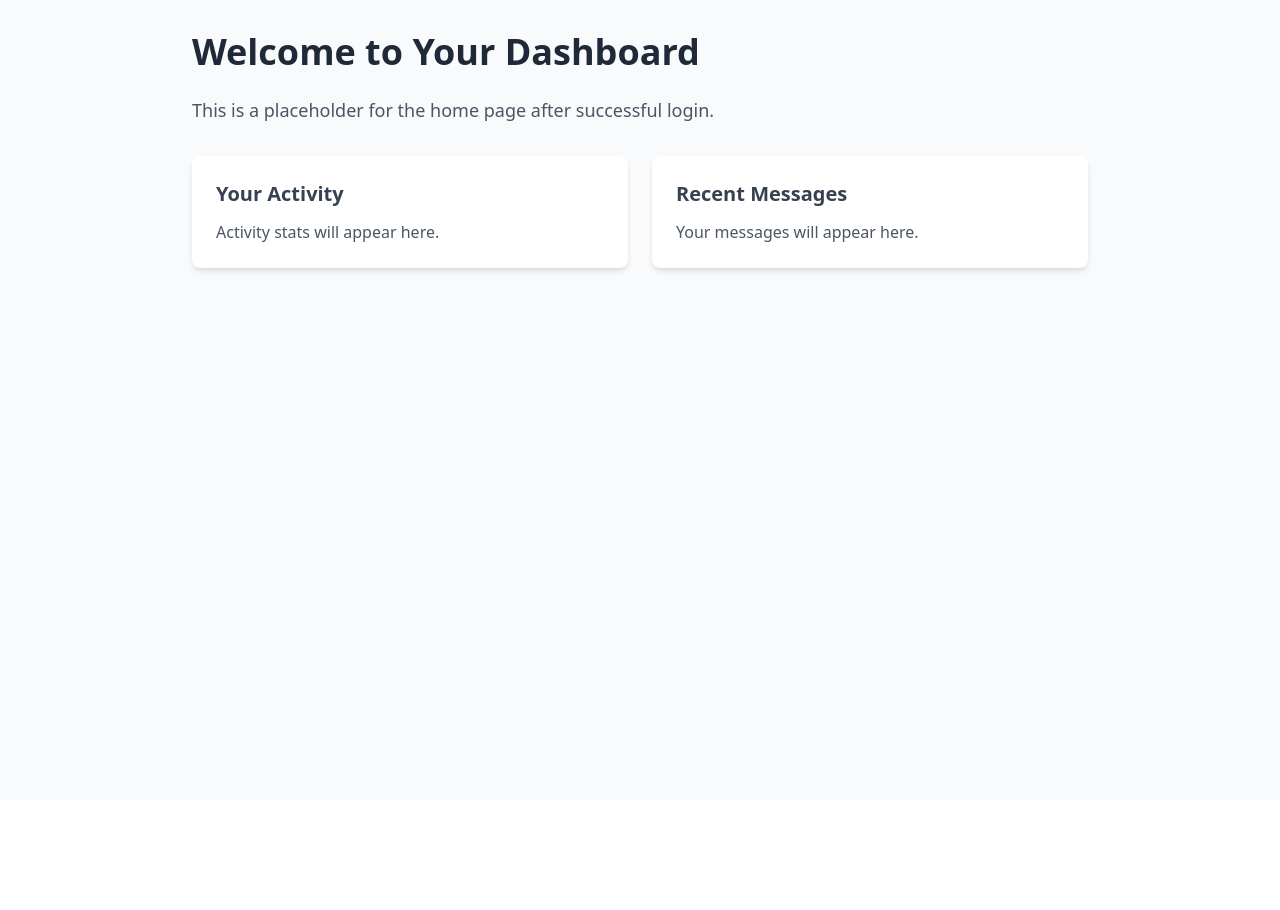
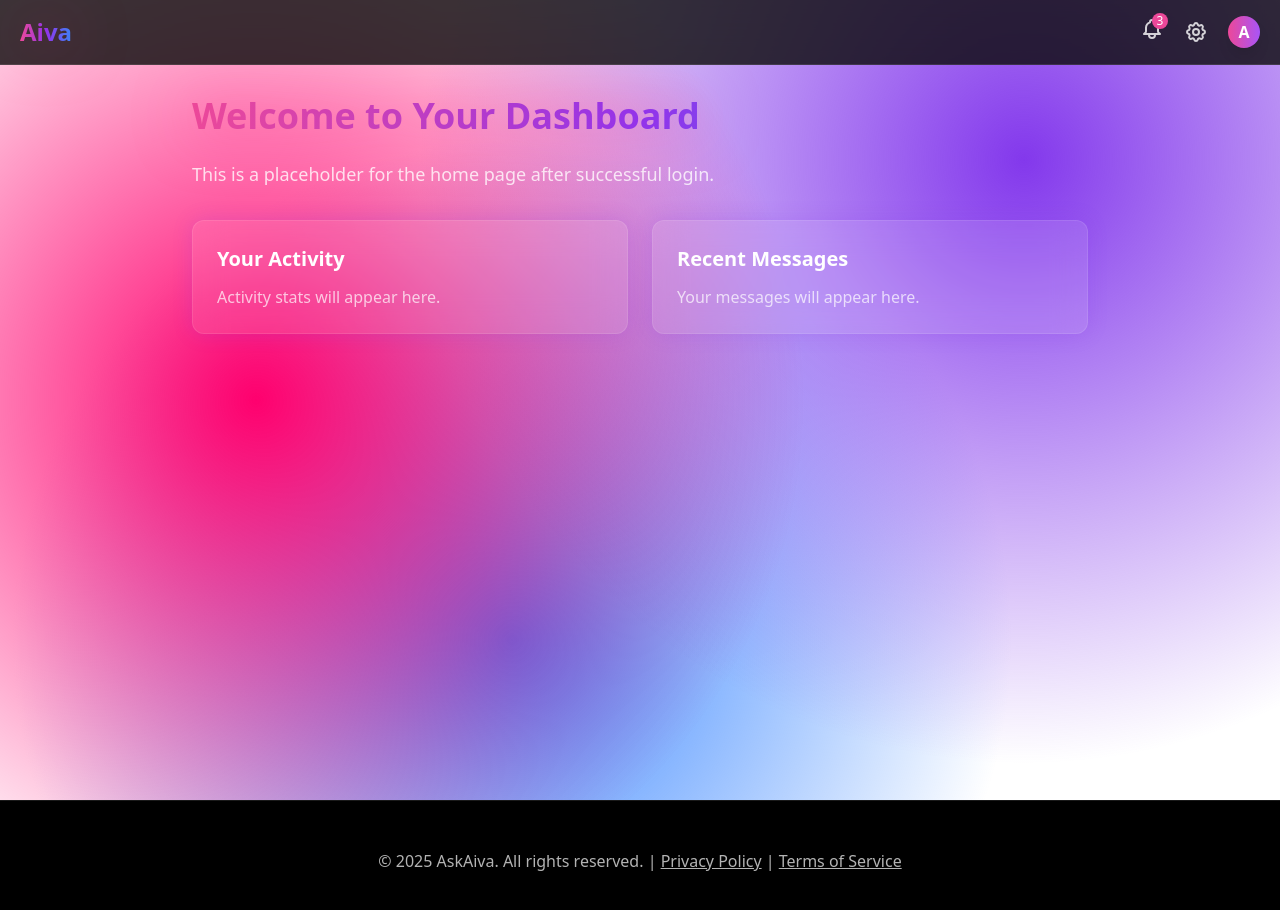
Before and after one commit to ramenthecorgi/aiva-frontend, a React (Create React App) app: page /home in a window 1280 px wide. Shown: the top 910 px of the page. Before the commit the page ends 800 px from the top, so only its background shows below. Built offline with nearby package versions, Linux system fonts and the light colour scheme.

Commit message:
add toolbar and icons

```diff
--- a/src/App.js
+++ b/src/App.js
@@ -8,8 +8,6 @@ import PainpointsSection from './components/PainpointsSection';
 import AssistantSection from './components/AssistantSection';
 import SignupSection from './components/SignupSection';
 import Footer from './components/Footer';
-import Login from './pages/Login';
-import Home from './pages/Home';
 
 const LandingPage = () => {
   return (
--- /dev/null
+++ b/src/components/HomeHeader.js
@@ -0,0 +1,130 @@
+import React, { useState } from "react";
+import { Link } from "react-router-dom";
+
+const HomeHeader = () => {
+  const [showNotifications, setShowNotifications] = useState(false);
+
+  return (
+  <header className="fixed top-0 w-full z-50 bg-[rgba(10,10,10,0.8)] backdrop-blur-lg border-b border-white/10 transition-all">
+    <nav className="max-w-screen-xl mx-auto px-5 py-4 flex justify-between items-center">
+      <div className="text-2xl font-extrabold bg-gradient-to-r from-pink-500 via-purple-600 to-blue-500 bg-clip-text text-transparent drop-shadow-[0_0_30px_rgba(255,0,110,0.5)]">
+        Aiva
+      </div>
+
+      <div className="flex items-center space-x-5">
+        {/* Notification Icon with Dropdown */}
+        <div className="relative">
+          <button
+            className="text-white/80 hover:text-white transition-colors relative"
+            onClick={() => setShowNotifications(!showNotifications)}
+          >
+            <svg xmlns="http://www.w3.org/2000/svg" className="h-6 w-6" fill="none" viewBox="0 0 24 24" stroke="currentColor">
+              <path strokeLinecap="round" strokeLinejoin="round" strokeWidth={2} d="M15 17h5l-1.405-1.405A2.032 2.032 0 0118 14.158V11a6.002 6.002 0 00-4-5.659V5a2 2 0 10-4 0v.341C7.67 6.165 6 8.388 6 11v3.159c0 .538-.214 1.055-.595 1.436L4 17h5m6 0v1a3 3 0 11-6 0v-1m6 0H9" />
+            </svg>
+            <span className="absolute -top-1 -right-1 bg-pink-500 text-xs text-white rounded-full h-4 w-4 flex items-center justify-center">
+              3
+            </span>
+          </button>
+
+          {/* Notification Dropdown */}
+          {showNotifications && (
+            <div className="absolute right-0 mt-2 w-80 bg-[rgba(20,20,20,0.9)] backdrop-blur-lg rounded-lg shadow-lg border border-white/10 z-50">
+              <div className="p-3 border-b border-white/10 flex justify-between items-center">
+                <p className="text-sm font-medium text-white">Notifications</p>
+                <button className="text-xs text-blue-400 hover:text-blue-300">Mark all as read</button>
+              </div>
+              <div className="max-h-80 overflow-y-auto">
+                {/* Notification Item 1 */}
+                <div className="p-3 border-b border-white/5 hover:bg-white/5 transition-colors">
+                  <div className="flex">
+                    <div className="h-8 w-8 rounded-full bg-purple-500 flex items-center justify-center text-white mr-3 flex-shrink-0">
+                      <svg xmlns="http://www.w3.org/2000/svg" className="h-4 w-4" fill="none" viewBox="0 0 24 24" stroke="currentColor">
+                        <path strokeLinecap="round" strokeLinejoin="round" strokeWidth={2} d="M7 8h10M7 12h4m1 8l-4-4H5a2 2 0 01-2-2V6a2 2 0 012-2h14a2 2 0 012 2v8a2 2 0 01-2 2h-3l-4 4z" />
+                      </svg>
+                    </div>
+                    <div>
+                      <p className="text-sm text-white">New message from <span className="font-medium">Sarah</span></p>
+                      <p className="text-xs text-white/60 mt-1">Hey, how's the project going?</p>
+                      <p className="text-xs text-white/40 mt-1">2 minutes ago</p>
+                    </div>
+                  </div>
+                </div>
+
+                {/* Notification Item 2 */}
+                <div className="p-3 border-b border-white/5 hover:bg-white/5 transition-colors">
+                  <div className="flex">
+                    <div className="h-8 w-8 rounded-full bg-blue-500 flex items-center justify-center text-white mr-3 flex-shrink-0">
+                      <svg xmlns="http://www.w3.org/2000/svg" className="h-4 w-4" fill="none" viewBox="0 0 24 24" stroke="currentColor">
+                        <path strokeLinecap="round" strokeLinejoin="round" strokeWidth={2} d="M9 12l2 2 4-4m6 2a9 9 0 11-18 0 9 9 0 0118 0z" />
+                      </svg>
+                    </div>
+                    <div>
+                      <p className="text-sm text-white">Your task <span className="font-medium">"Design Review"</span> is complete</p>
+                      <p className="text-xs text-white/40 mt-1">1 hour ago</p>
+                    </div>
+                  </div>
+                </div>
+
+                {/* Notification Item 3 */}
+                <div className="p-3 hover:bg-white/5 transition-colors">
+                  <div className="flex">
+                    <div className="h-8 w-8 rounded-full bg-pink-500 flex items-center justify-center text-white mr-3 flex-shrink-0">
+                      <svg xmlns="http://www.w3.org/2000/svg" className="h-4 w-4" fill="none" viewBox="0 0 24 24" stroke="currentColor">
+                        <path strokeLinecap="round" strokeLinejoin="round" strokeWidth={2} d="M12 8v4l3 3m6-3a9 9 0 11-18 0 9 9 0 0118 0z" />
+                      </svg>
+                    </div>
+                    <div>
+                      <p className="text-sm text-white">Meeting reminder: <span className="font-medium">Team Standup</span></p>
+                      <p className="text-xs text-white/60 mt-1">Starts in 30 minutes</p>
+                      <p className="text-xs text-white/40 mt-1">Yesterday</p>
+                    </div>
+                  </div>
+                </div>
+              </div>
+              <div className="p-2 border-t border-white/10">
+                <button className="w-full py-2 text-sm text-center text-white/80 hover:text-white hover:bg-white/10 rounded-md transition-colors">
+                  View all notifications
+                </button>
+              </div>
+            </div>
+          )}
+        </div>
+
+        {/* Settings Icon */}
+        <button className="text-white/80 hover:text-white transition-colors">
+          <svg xmlns="http://www.w3.org/2000/svg" className="h-6 w-6" fill="none" viewBox="0 0 24 24" stroke="currentColor">
+            <path strokeLinecap="round" strokeLinejoin="round" strokeWidth={2} d="M10.325 4.317c.426-1.756 2.924-1.756 3.35 0a1.724 1.724 0 002.573 1.066c1.543-.94 3.31.826 2.37 2.37a1.724 1.724 0 001.065 2.572c1.756.426 1.756 2.924 0 3.35a1.724 1.724 0 00-1.066 2.573c.94 1.543-.826 3.31-2.37 2.37a1.724 1.724 0 00-2.572 1.065c-.426 1.756-2.924 1.756-3.35 0a1.724 1.724 0 00-2.573-1.066c-1.543.94-3.31-.826-2.37-2.37a1.724 1.724 0 00-1.065-2.572c-1.756-.426-1.756-2.924 0-3.35a1.724 1.724 0 001.066-2.573c-.94-1.543.826-3.31 2.37-2.37.996.608 2.296.07 2.572-1.065z" />
+            <path strokeLinecap="round" strokeLinejoin="round" strokeWidth={2} d="M15 12a3 3 0 11-6 0 3 3 0 016 0z" />
+          </svg>
+        </button>
+
+        {/* Account Icon */}
+        <div className="relative group">
+          <button className="flex items-center justify-center h-8 w-8 rounded-full bg-gradient-to-r from-pink-500 to-purple-500 text-white font-bold shadow-lg hover:shadow-xl transition">
+            <span>A</span>
+          </button>
+          <div className="absolute right-0 mt-2 w-48 bg-[rgba(20,20,20,0.9)] backdrop-blur-lg rounded-lg shadow-lg border border-white/10 invisible group-hover:visible opacity-0 group-hover:opacity-100 transition-all duration-200">
+            <div className="p-3 border-b border-white/10">
+              <p className="text-sm font-medium text-white">User Account</p>
+              <p className="text-xs text-white/60">user@example.com</p>
+            </div>
+            <div className="p-2">
+              <Link to="/profile" className="block px-4 py-2 text-sm text-white/80 hover:bg-white/10 rounded-md transition-colors">
+                Profile
+              </Link>
+              <Link to="/settings" className="block px-4 py-2 text-sm text-white/80 hover:bg-white/10 rounded-md transition-colors">
+                Account Settings
+              </Link>
+              <Link to="/" className="block px-4 py-2 text-sm text-pink-400 hover:bg-white/10 rounded-md transition-colors">
+                Sign Out
+              </Link>
+            </div>
+          </div>
+        </div>
+      </div>
+    </nav>
+  </header>
+  );
+};
+
+export default HomeHeader;
--- a/src/pages/Home.js
+++ b/src/pages/Home.js
@@ -1,25 +1,35 @@
 import React from 'react';
+import HomeHeader from '../components/HomeHeader';
+import Footer from '../components/Footer';
 
 const Home = () => {
   return (
-    <div className="min-h-screen p-8 bg-gray-50">
+    <>
+      <div className="fixed inset-0 z-[-1] bg-[radial-gradient(circle_at_20%_50%,#ff006e_0%,transparent_50%),radial-gradient(circle_at_80%_20%,#8338ec_0%,transparent_50%),radial-gradient(circle_at_40%_80%,#3a86ff_0%,transparent_50%)] animate-[bgShift_15s_ease-in-out_infinite]" />
+
+      <HomeHeader />
+
+      <div className="min-h-screen pt-24 pb-16 px-5">
         <div className="max-w-4xl mx-auto">
-        <h1 className="text-4xl font-bold text-gray-800 mb-6">Welcome to Your Dashboard</h1>
-        <p className="text-lg text-gray-600 mb-8">
+          <h1 className="text-4xl font-bold mb-6 bg-gradient-to-r from-pink-500 via-purple-600 to-blue-500 bg-clip-text text-transparent drop-shadow-[0_0_30px_rgba(255,0,110,0.5)]">Welcome to Your Dashboard</h1>
+          <p className="text-lg text-white/80 mb-8">
             This is a placeholder for the home page after successful login.
           </p>
           <div className="grid grid-cols-1 md:grid-cols-2 gap-6">
-          <div className="bg-white p-6 rounded-lg shadow-md">
-            <h2 className="text-xl font-semibold mb-3 text-gray-700">Your Activity</h2>
-            <p className="text-gray-600">Activity stats will appear here.</p>
+            <div className="bg-[rgba(255,255,255,0.1)] backdrop-blur-lg p-6 rounded-xl border border-white/10 shadow-[0_0_20px_rgba(131,56,236,0.2)]">
+              <h2 className="text-xl font-semibold mb-3 text-white">Your Activity</h2>
+              <p className="text-white/70">Activity stats will appear here.</p>
             </div>
-          <div className="bg-white p-6 rounded-lg shadow-md">
-            <h2 className="text-xl font-semibold mb-3 text-gray-700">Recent Messages</h2>
-            <p className="text-gray-600">Your messages will appear here.</p>
+            <div className="bg-[rgba(255,255,255,0.1)] backdrop-blur-lg p-6 rounded-xl border border-white/10 shadow-[0_0_20px_rgba(131,56,236,0.2)]">
+              <h2 className="text-xl font-semibold mb-3 text-white">Recent Messages</h2>
+              <p className="text-white/70">Your messages will appear here.</p>
             </div>
           </div>
         </div>
       </div>
+
+      <Footer />
+    </>
   );
 };
 
--- a/src/pages/Login.js
+++ b/src/pages/Login.js
@@ -1,5 +1,6 @@
 import React from 'react';
 import { useNavigate } from 'react-router-dom';
+import Footer from '../components/Footer';
 
 const Login = () => {
   const navigate = useNavigate();
@@ -11,18 +12,25 @@ const Login = () => {
   };
 
   return (
-    <div className="min-h-screen flex items-center justify-center bg-gray-100">
-      <div className="max-w-md w-full p-8 bg-white rounded-lg shadow-lg">
-        <h2 className="text-3xl font-bold text-center mb-6 text-gray-800">Welcome to Aiva</h2>
-        <p className="text-center text-gray-600 mb-8">Sign in to continue to your account</p>
-        <button
-          onClick={handleLogin}
-          className="w-full py-3 px-4 bg-blue-600 hover:bg-blue-700 text-white font-bold rounded-lg transition duration-200"
-        >
-          Login
-        </button>
+    <>
+      <div className="fixed inset-0 z-[-1] bg-[radial-gradient(circle_at_20%_50%,#ff006e_0%,transparent_50%),radial-gradient(circle_at_80%_20%,#8338ec_0%,transparent_50%),radial-gradient(circle_at_40%_80%,#3a86ff_0%,transparent_50%)] animate-[bgShift_15s_ease-in-out_infinite]" />
+
+      <div className="min-h-screen flex items-center justify-center pt-16 pb-16">
+        <div className="max-w-md w-full p-8 bg-[rgba(255,255,255,0.1)] backdrop-blur-lg rounded-xl border border-white/10 shadow-[0_0_30px_rgba(131,56,236,0.3)]">
+          <h2 className="text-3xl font-bold text-center mb-6 bg-gradient-to-r from-pink-500 via-purple-600 to-blue-500 bg-clip-text text-transparent">Welcome to Aiva</h2>
+          <p className="text-center text-white/80 mb-8">Sign in to continue to your account</p>
+          <button
+            onClick={handleLogin}
+            className="w-full py-3 px-4 bg-gradient-to-r from-pink-500 to-purple-500 text-white font-bold rounded-full shadow-lg hover:translate-y-[-3px] hover:shadow-xl transition relative overflow-hidden"
+          >
+            <span className="absolute inset-0 left-[-100%] bg-gradient-to-r from-transparent via-white/20 to-transparent transition-all duration-500 hover:left-full" />
+            <span className="relative z-10">Login</span>
+          </button>
+        </div>
       </div>
-    </div>
+
+      <Footer />
+    </>
   );
 };
 
```
Lines whose indentation alone changed are shown as unchanged.
